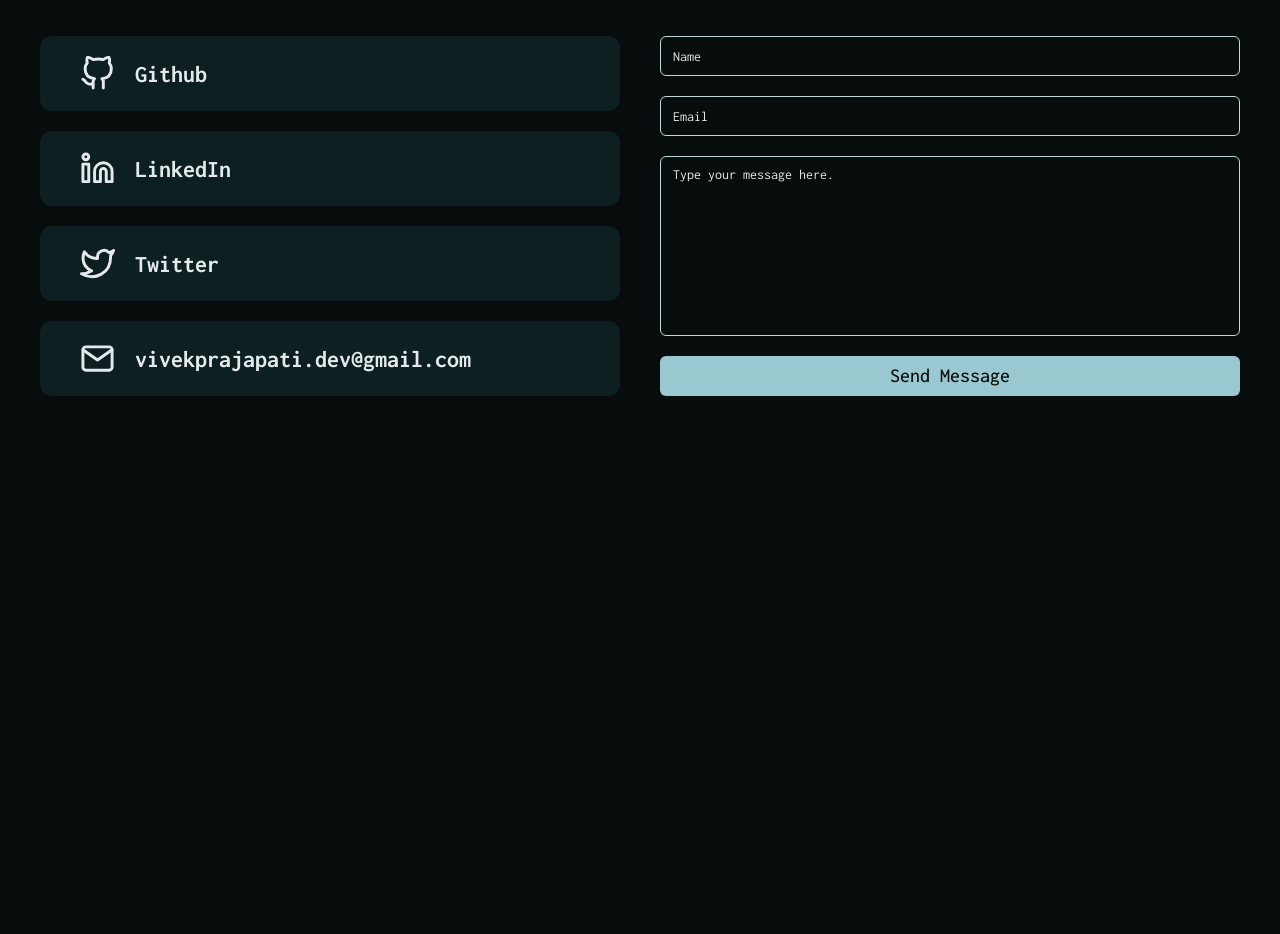
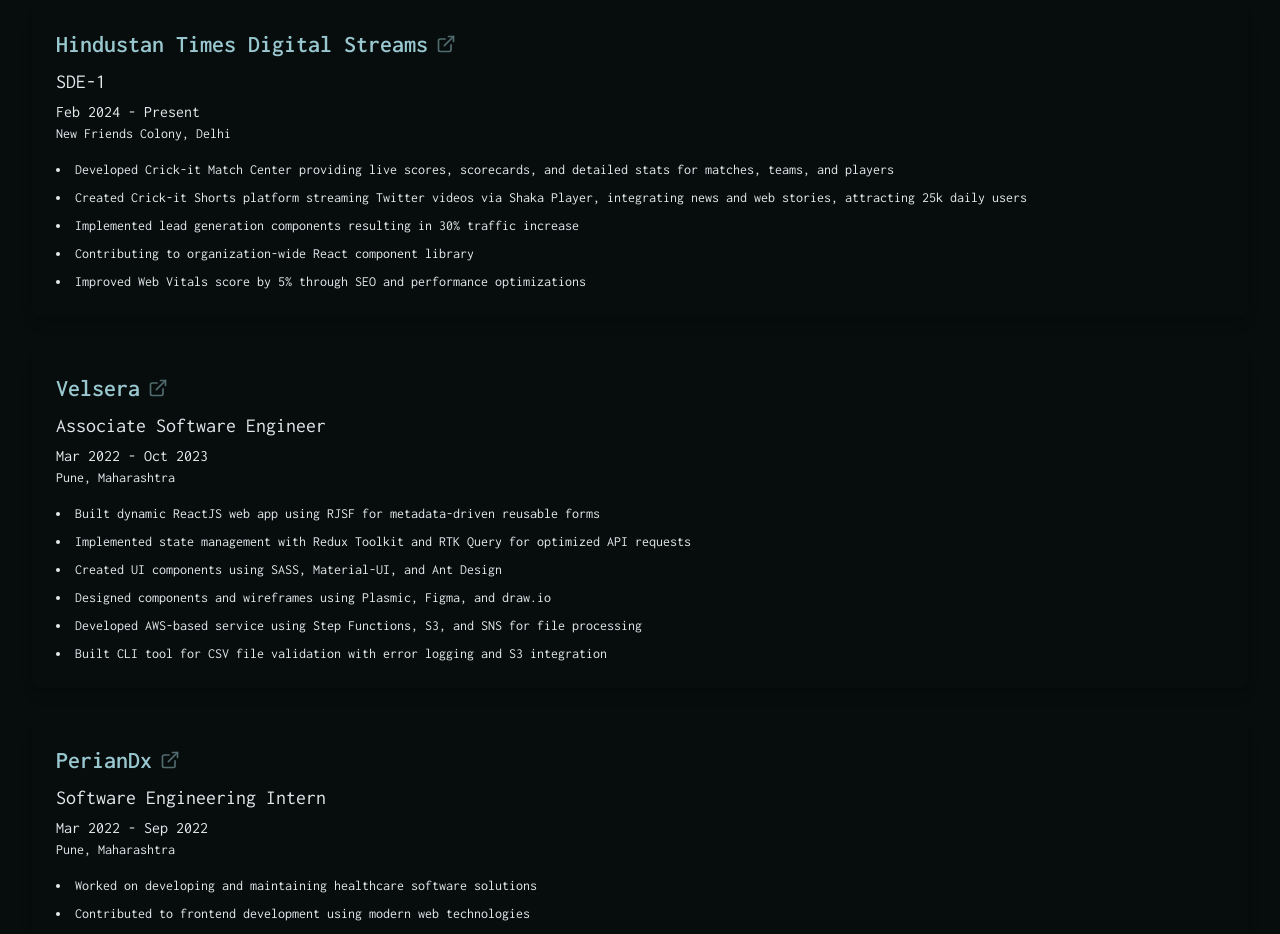
Before and after one commit to Vivek-Prajapatii/portfolio, a Next.js app: page / in a window 1280 px wide. Shown: the part 1860-2794 px from the top of the page. Before the commit the page ends 2400 px from the top, so only its background shows below. Built offline with nearby package versions, Linux system fonts and the light colour scheme.

Commit message:
added experience section

```diff
--- a/app/page.tsx
+++ b/app/page.tsx
@@ -3,6 +3,7 @@
 import ServicesSection from '@/components/ServicesSection'
 import SkillsSection from '@/components/Skills'
 import TestimonialsSection from '@/components/TestimonialsSection'
+import ExperienceSection from '@/components/ExperienceSection'
 
 export default function Home() {
     return (
@@ -10,6 +11,7 @@
             <HeroSection />
             {/* <ServicesSection /> */}
             <SkillsSection />
+            <ExperienceSection />
             {/* <TestimonialsSection /> */}
             <ContactSection />
         </main>
--- /dev/null
+++ b/components/ExperienceSection/index.tsx
@@ -0,0 +1,61 @@
+import React from 'react'
+import { experiences } from '@/configs/experiences'
+import { ExternalLink } from 'lucide-react'
+
+const ExperienceSection = () => {
+    return (
+        <section
+            id="experience"
+            className="py-20 px-4 md:px-8 max-w-7xl mx-auto"
+        >
+            <h2 className="text-primary md:text-6xl text-5xl font-semibold mb-10 ml-5">
+                Experience
+            </h2>
+            <div className="space-y-8">
+                {experiences.map((exp, index) => (
+                    <div
+                        key={index}
+                        className="bg-card p-6 rounded-lg shadow-lg hover:shadow-xl transition-shadow transition-colors"
+                    >
+                        <h3 className="text-2xl font-semibold text-primary">
+                            <a
+                                href={exp.url}
+                                target="_blank"
+                                rel="noopener noreferrer"
+                                className="hover:underline inline-flex items-center gap-2 group"
+                            >
+                                {exp.company}
+                                <ExternalLink className="w-5 h-5 opacity-50 group-hover:opacity-100 transition-opacity" />
+                            </a>
+                        </h3>
+                        <p className="text-xl mt-2">{exp.role}</p>
+                        <p className="text-muted-foreground mt-1">
+                            {exp.period}
+                        </p>
+                        <p className="text-muted-foreground text-sm">
+                            {exp.location}
+                        </p>
+                        <ul className="mt-4 space-y-2 list-disc list-inside text-sm">
+                            {Array.isArray(exp.description) ? (
+                                exp.description.map((desc, i) => (
+                                    <li
+                                        key={i}
+                                        className="text-muted-foreground"
+                                    >
+                                        {desc}
+                                    </li>
+                                ))
+                            ) : (
+                                <li className="text-muted-foreground">
+                                    {exp.description}
+                                </li>
+                            )}
+                        </ul>
+                    </div>
+                ))}
+            </div>
+        </section>
+    )
+}
+
+export default ExperienceSection
--- a/components/HeroSection/index.tsx
+++ b/components/HeroSection/index.tsx
@@ -15,7 +15,7 @@
         >
             <div className="text w-full lg:w-1/2">
                 <h1 className="text-2xl lg:text-3xl">
-                    Hi I{"'"}m <br />
+                    I{"'"}m <br />
                     <span className="text-6xl md:text-7xl lg:text-8xl font-semibold bg-clip-text text-transparent bg-gradient-to-br from-primary  to-accent">
                         Vivek Prajapati
                     </span>
--- a/components/Navbar.tsx
+++ b/components/Navbar.tsx
@@ -19,6 +19,10 @@
     {
         name: 'Skills',
         link: '#skills',
+    },
+    {
+        name: 'Experience',
+        link: '#experience',
     },
     // {
     //     name: 'Testimonials',
@@ -101,9 +105,9 @@
                 <div className="mx-auto flex items-center justify-between">
                     <Link href="#home">
                         <header className="flex items-center gap-1">
-                            <span>{'< '}</span>
-                            <h1 className="text-2xl font-medium"> {'Vivek'}</h1>
-                            <span>{' />'}</span>
+                            {/* <span>{'< '}</span> */}
+                            <h1 className="text-2xl font-medium"> {'Namaste'}</h1>
+                            {/* <span>{' />'}</span> */}
                         </header>
                     </Link>
                     <nav className="text-muted gap-8 hidden items-center  lg:flex">
@@ -134,7 +138,8 @@
                             asChild
                         >
                             <Link
-                                href="/resume.pdf"
+                                href="https://drive.google.com/file/d/1qL5Pg7FxNtjStv4g5kJ9nh4Wgv4RnKcF/view"
+                                target="_blank"
                                 download
                                 className="flex items-center gap-2"
                             >
@@ -188,8 +193,9 @@
                                 asChild
                             >
                                 <Link
-                                    href="/resume.pdf"
+                                    href="https://drive.google.com/file/d/1qL5Pg7FxNtjStv4g5kJ9nh4Wgv4RnKcF/view"
                                     download
+                                    target="_blank"
                                     className="flex items-center justify-center gap-2"
                                 >
                                     Resume
--- a/components/Skills.tsx
+++ b/components/Skills.tsx
@@ -8,7 +8,7 @@
             className="lg:min-h-screen max-w-7xl mx-auto p-10  py-28"
         >
             <h2 className="text-primary text-5xl md:text-6xl font-semibold mb-20">
-                My Skills
+                Skills
             </h2>
             <div className="flex flex-col-reverse lg:flex-row w-full items-center">
                 <div className="w-full lg:w-1/2 items-center px-10">
--- /dev/null
+++ b/configs/experiences.ts
@@ -0,0 +1,43 @@
+export const experiences = [
+    {
+        company: 'Hindustan Times Digital Streams',
+        url: 'https://www.hindustantimes.com/',
+        role: 'SDE-1',
+        location: 'New Friends Colony, Delhi',
+        period: 'Feb 2024 - Present',
+        description: [
+            'Developed Crick-it Match Center providing live scores, scorecards, and detailed stats for matches, teams, and players',
+            'Created Crick-it Shorts platform streaming Twitter videos via Shaka Player, integrating news and web stories, attracting 25k daily users',
+            'Implemented lead generation components resulting in 30% traffic increase',
+            'Contributing to organization-wide React component library',
+            'Improved Web Vitals score by 5% through SEO and performance optimizations',
+        ]
+    },
+    {
+        company: 'Velsera',
+        url: 'https://www.velsera.com/',
+        role: 'Associate Software Engineer',
+        location: 'Pune, Maharashtra',
+        period: 'Mar 2022 - Oct 2023',
+        description: [
+            'Built dynamic ReactJS web app using RJSF for metadata-driven reusable forms',
+            'Implemented state management with Redux Toolkit and RTK Query for optimized API requests',
+            'Created UI components using SASS, Material-UI, and Ant Design',
+            'Designed components and wireframes using Plasmic, Figma, and draw.io',
+            'Developed AWS-based service using Step Functions, S3, and SNS for file processing',
+            'Built CLI tool for CSV file validation with error logging and S3 integration'
+        ]
+    },
+    {
+        company: 'PerianDx',
+        url: 'https://www.pieriandx.com/',
+        role: 'Software Engineering Intern',
+        location: 'Pune, Maharashtra',
+        period: 'Mar 2022 - Sep 2022',
+        description: [
+            'Worked on developing and maintaining healthcare software solutions',
+            'Contributed to frontend development using modern web technologies',
+            'Participated in code reviews and testing processes'
+        ]
+    },
+]
```
